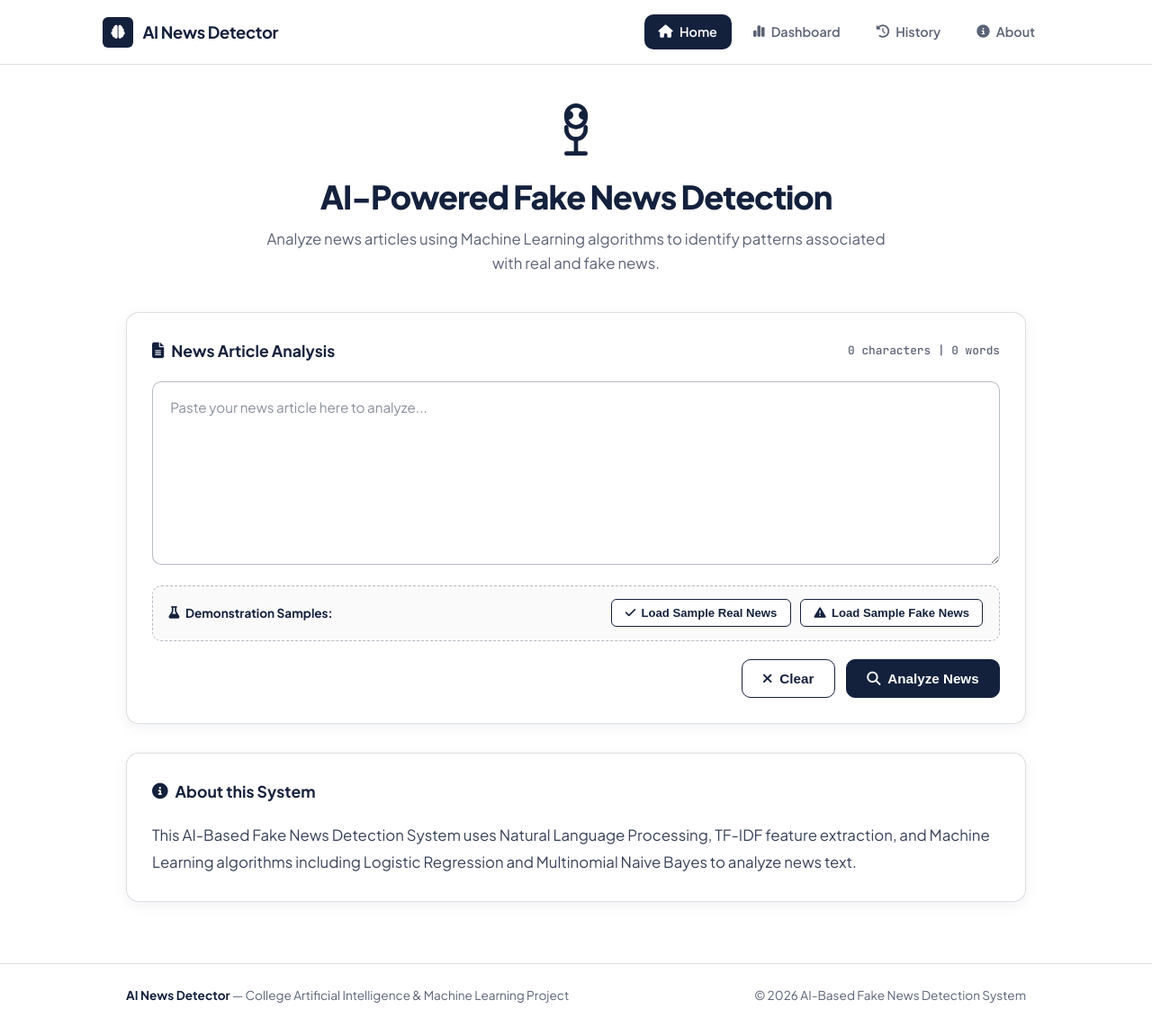
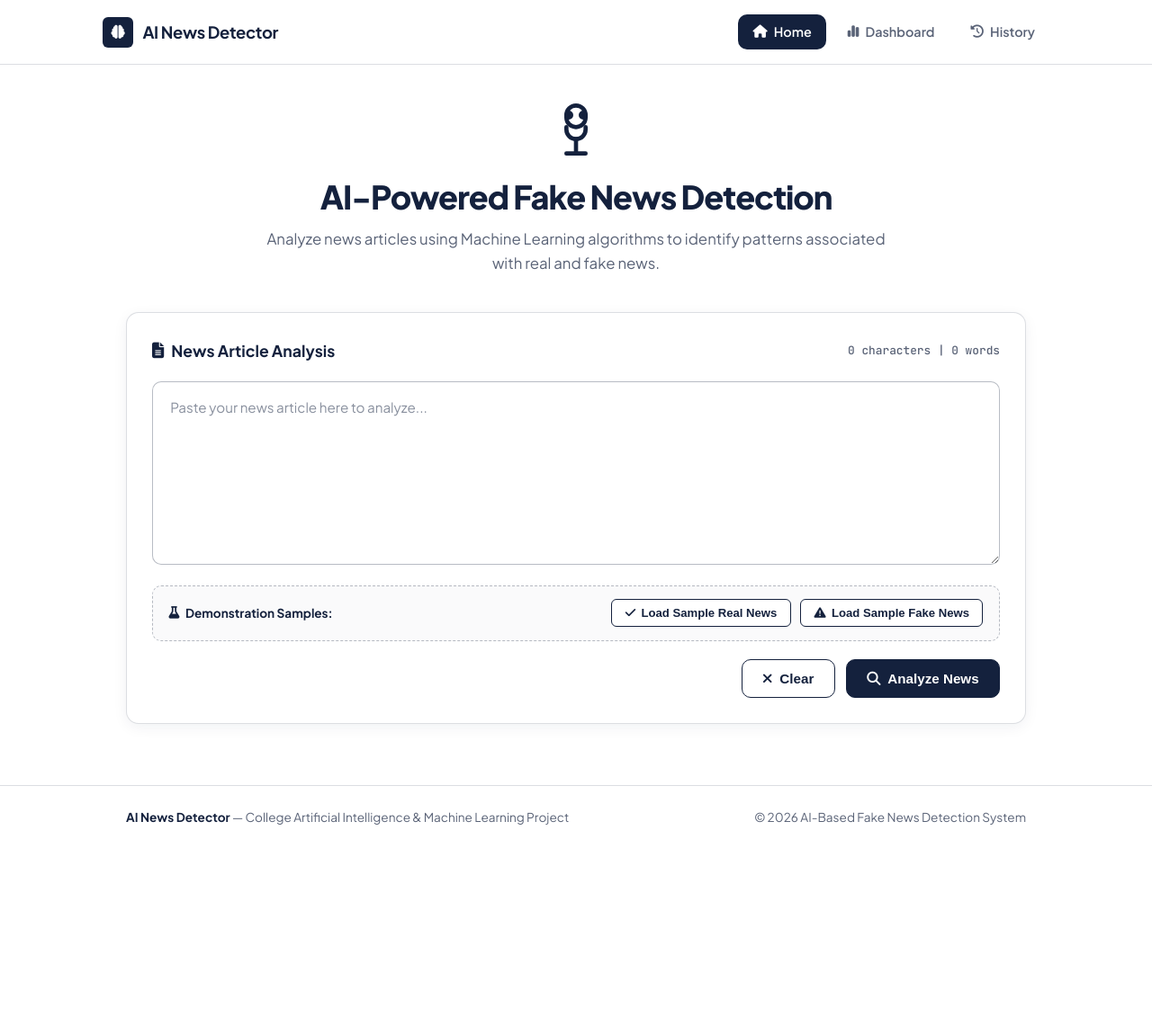
Before and after one commit to adityakumar933046-art/AI--Based-news-Fake-Detection, a Flask app: page / in a window 1280 px wide. Shown: the whole page at 90% size. After the commit the page ends 917 px from the top, so only its background shows below. Run offline with Flask 3, Linux system fonts and the light colour scheme; parts of the project's set-up code (start-up, migrations or seed data) failed here and were passed over.

Commit message:
Remove About section, template, and route from project

```diff
--- a/app.py
+++ b/app.py
@@ -68,12 +68,6 @@ SAMPLE_NEWS = [
 def home():
     """Home page route displaying news analyzer, sample news, and prediction section."""
     return render_template('index.html', samples=SAMPLE_NEWS)
-
-
-@app.route('/about')
-def about():
-    """About page route describing the AI system architecture and technologies."""
-    return render_template('about.html')
 
 
 @app.route('/predict', methods=['POST'])
--- a/templates/base.html
+++ b/templates/base.html
@@ -40,10 +40,6 @@
                     <i class="fa-solid fa-clock-rotate-left"></i>
                     <span>History</span>
                 </a>
-                <a href="{{ url_for('about') }}" class="nav-item {% if request.endpoint == 'about' %}active{% endif %}">
-                    <i class="fa-solid fa-circle-info"></i>
-                    <span>About</span>
-                </a>
             </nav>
         </div>
     </header>
--- a/templates/index.html
+++ b/templates/index.html
@@ -147,20 +147,5 @@
             </div>
         {% endif %}
     </div>
-
-    <!-- About Section -->
-    <section class="card about-card" id="about" style="margin-top: 2rem;">
-        <div class="card-header">
-            <div class="card-title">
-                <i class="fa-solid fa-circle-info"></i>
-                <span>About this System</span>
-            </div>
-        </div>
-        <div class="about-content">
-            <p>
-                This AI-Based Fake News Detection System uses Natural Language Processing, TF-IDF feature extraction, and Machine Learning algorithms including Logistic Regression and Multinomial Naive Bayes to analyze news text.
-            </p>
-        </div>
-    </section>
 </div>
 {% endblock %}
```
Also changed, not shown: templates/about.html (deleted, +0 -39 lines), tests/test_app.py (+0 -5 lines), README.md.
